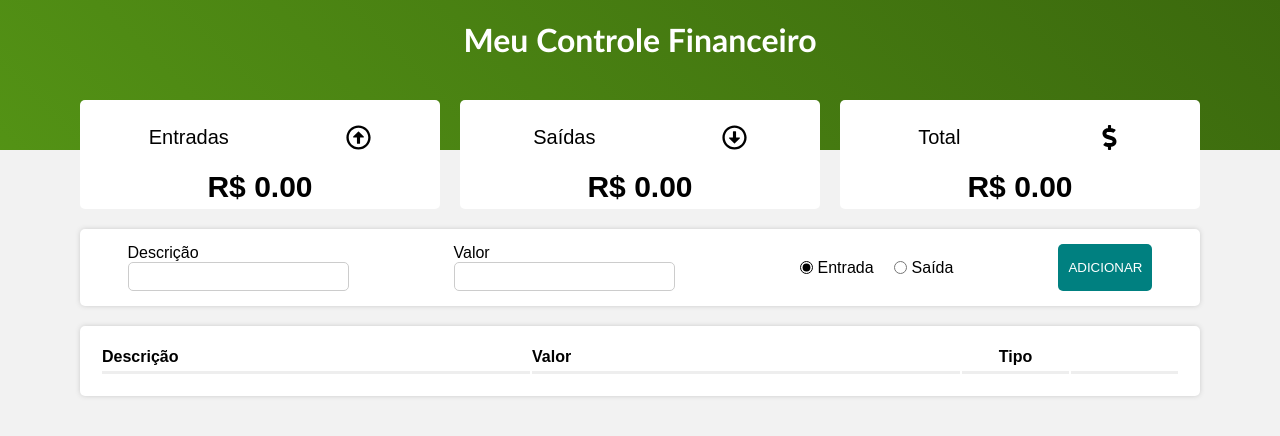
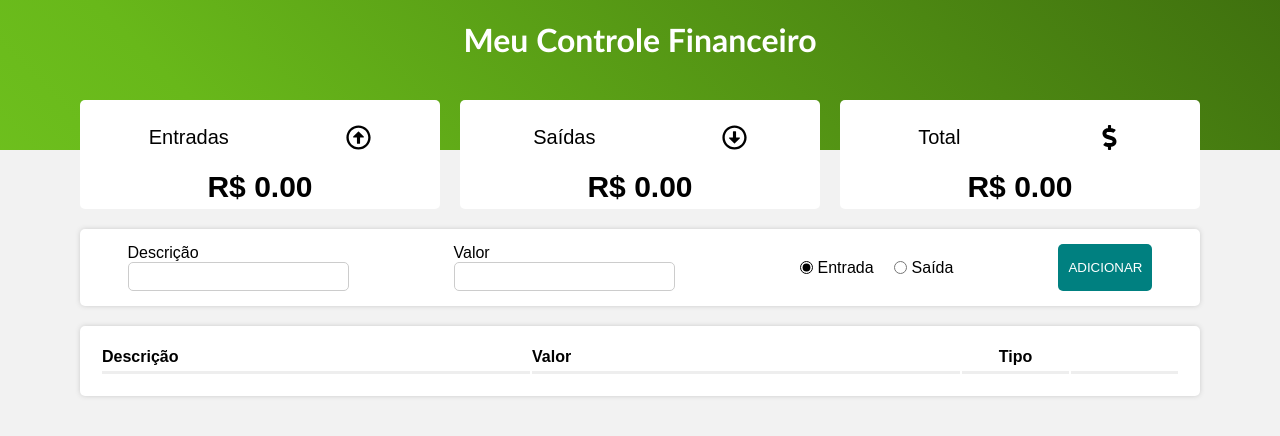
Before and after one commit to nandovbr/gestao_adeart, a React (Create React App) app: page / in a window 1280 px wide. Shown: the top 436 px of the page. Built offline with nearby package versions, Linux system fonts and the light colour scheme.

Commit message:
Update styles.js

```diff
--- a/src/components/Header/styles.js
+++ b/src/components/Header/styles.js
@@ -3,7 +3,7 @@ import styled from "styled-components";
 export const Container = styled.div`
   height: 150px;
   text-align: center;
-  background: linear-gradient(45deg, #37620C, #4F8B14, #68B81A, #4F8B14, #37620C);
+  background: linear-gradient(45deg, #37620C, #68B81A, #87E12E, #68B81A, #37620C);
   background-size: 400% 400%;
   animation: gradient 12s ease infinite;
   font-family: 'Candara', sans-serif;
```
